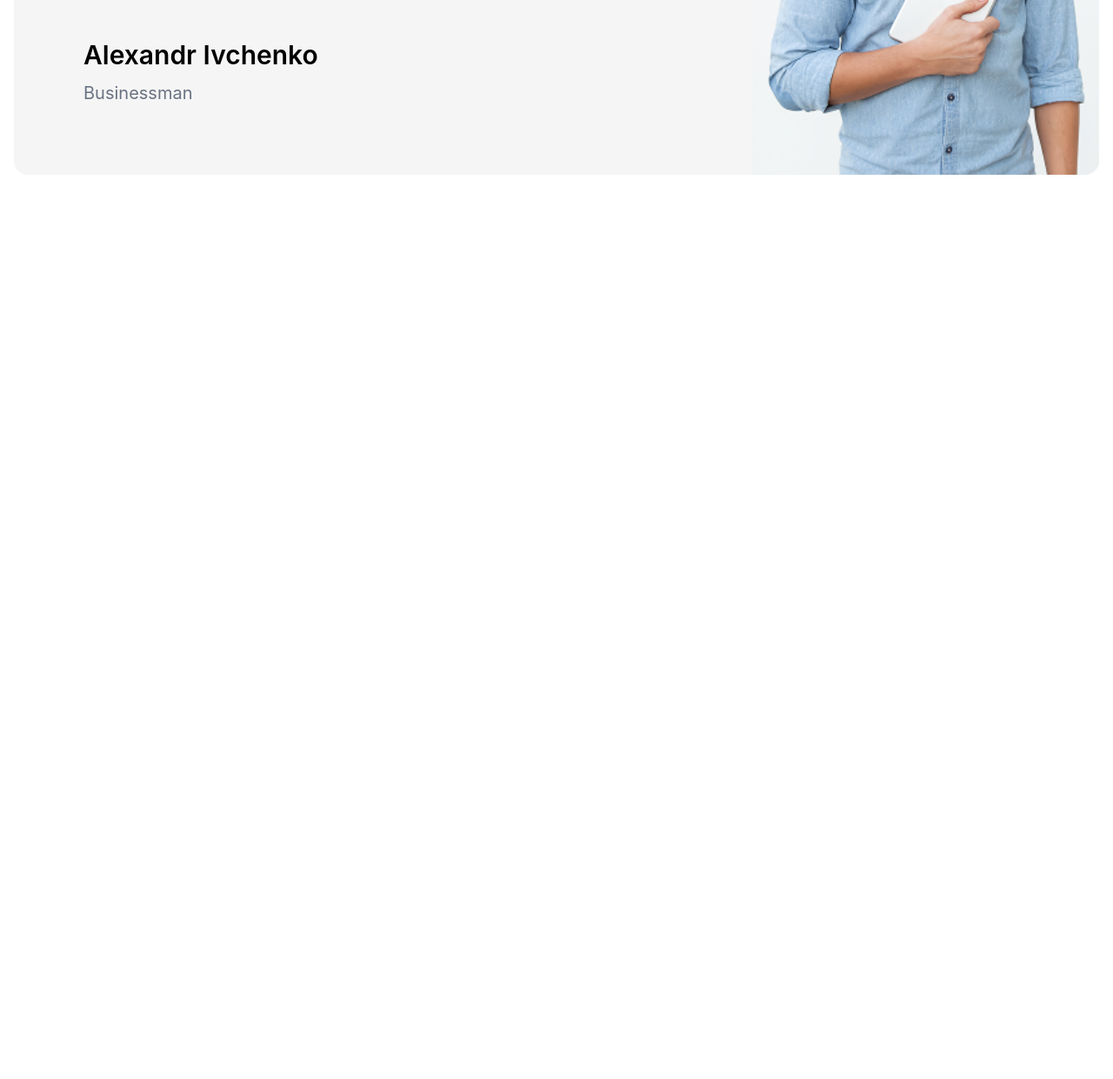
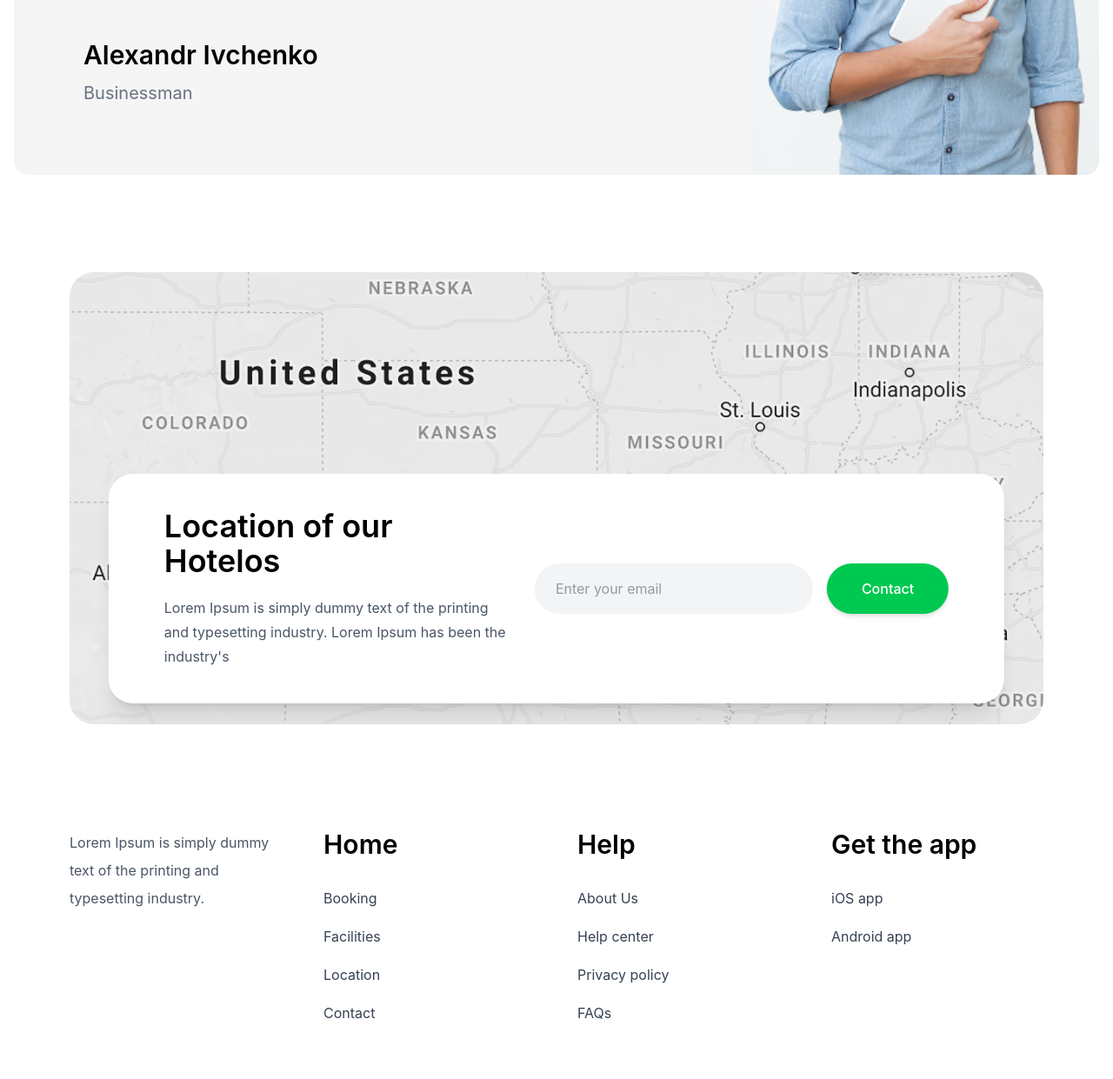
Before and after one commit to Zuhur061/week3branch, a website: page index.html in a window 1280 px wide. Shown: the part 3163-4404 px from the top of the page at 87% size. Before the commit the page ends 3420 px from the top, so only its background shows below. Drawn offline with nearby package versions, Linux system fonts and the light colour scheme; files that its build step writes are made by us from their sources.

Commit message:
page1 footer in main

```diff
--- a/index.html
+++ b/index.html
@@ -321,5 +321,156 @@
     </div>
   </div>
 </section>
+
+
+
+
+<section class="max-w-6xl mx-auto px-4 py-14">
+  <div
+    class="relative rounded-[28px] overflow-hidden min-h-[650px] lg:min-h-[520px] bg-cover bg-center"
+    style="background-image: url('./imgs/map.png');"
+  >
+    <div
+      class="absolute bottom-6 left-1/2 -translate-x-1/2
+      w-[92%] bg-white rounded-[28px] shadow-xl
+      px-6 sm:px-10 lg:px-16
+      py-8 sm:py-10"
+    >
+      <div
+        class="flex flex-col lg:flex-row lg:items-center justify-between gap-8"
+      >
+        <div class="max-w-[500px]">
+          <h2
+            class="text-3xl sm:text-4xl font-semibold text-black mb-5"
+          >
+            Location of our Hotelos
+          </h2>
+          <p
+            class="text-gray-600 leading-7 text-sm sm:text-base"
+          >
+            Lorem Ipsum is simply dummy text of the printing and
+            typesetting industry. Lorem Ipsum has been the industry's
+          </p>
+        </div>
+        <div
+          class="flex flex-col sm:flex-row items-stretch gap-4 w-full lg:w-auto"
+        >
+
+          <input
+            type="email"
+            placeholder="Enter your email"
+            class="w-full sm:w-[320px] h-[58px]
+            rounded-full bg-gray-100
+            px-6 outline-none text-gray-700"
+          />
+
+          <button
+            class="h-[58px] px-10 rounded-full
+            bg-green-500 hover:bg-green-600
+            transition duration-300
+            text-white font-medium shadow-md"
+          >
+            Contact
+          </button>
+        </div>
+      </div>
+    </div>
+  </div>
+</section>
+<footer class="max-w-6xl mx-auto px-4 py-16">
+  <div
+    class="grid grid-cols-1 sm:grid-cols-2 lg:grid-cols-4 gap-12"
+  >
+    <div>
+      <p
+        class="text-gray-600 leading-8 text-base max-w-[260px]"
+      >
+        Lorem Ipsum is simply dummy text
+        of the printing and typesetting
+        industry.
+      </p>
+    </div>
+
+    <div>
+      <h3 class="text-3xl font-semibold text-black mb-8">
+        Home
+      </h3>
+
+      <ul class="space-y-5 text-gray-700">
+        <li>
+          <a href="#" class="hover:text-black transition">
+            Booking
+          </a>
+        </li>
+
+        <li>
+          <a href="#" class="hover:text-black transition">
+            Facilities
+          </a>
+        </li>
+
+        <li>
+          <a href="#" class="hover:text-black transition">
+            Location
+          </a>
+        </li>
+
+        <li>
+          <a href="#" class="hover:text-black transition">
+            Contact
+          </a>
+        </li>
+      </ul>
+    </div>
+
+    <div>
+      <h3 class="text-3xl font-semibold text-black mb-8">
+        Help
+      </h3>
+
+      <ul class="space-y-5 text-gray-700">
+        <li>
+          <a href="#" class="hover:text-black transition">
+            About Us
+          </a>
+        </li>
+
+        <li>
+          <a href="#" class="hover:text-black transition">
+            Help center
+          </a>
+        </li>
+        <li>
+          <a href="#" class="hover:text-black transition">
+            Privacy policy
+          </a>
+        </li>
+        <li>
+          <a href="#" class="hover:text-black transition">
+            FAQs
+          </a>
+        </li>
+      </ul>
+    </div>
+    <div>
+      <h3 class="text-3xl font-semibold text-black mb-8">
+        Get the app
+      </h3>
+
+      <ul class="space-y-5 text-gray-700">
+        <li>
+          <a href="#" class="hover:text-black transition">
+            iOS app
+          </a>
+        </li>
+        <li>
+          <a href="#" class="hover:text-black transition">
+            Android app
+          </a>
+        </li>
+      </ul>
+    </div>
+  </div>
+</footer>
 </body>
 </html>
```
Also changed, not shown: imgs/map.png (added).
